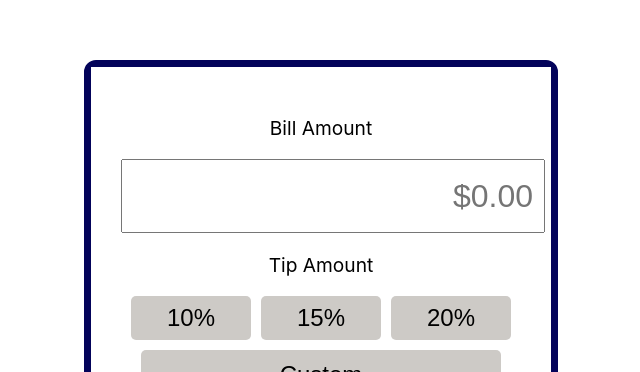
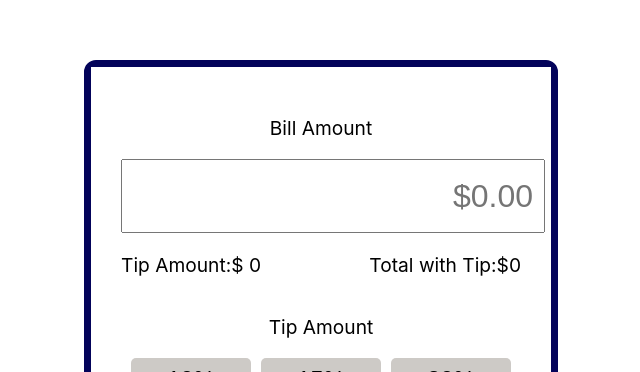
Before and after one commit to kfoley123/tipCalculator, a React (Create React App) app: page / in a window 1280 px wide. Shown: the part 580-952 px from the top of the page, without its empty margins (556-1196 px from the left). Built offline with nearby package versions, Linux system fonts and the light colour scheme; the HTML template or start-up script is replaced by a standard one.

Commit message:
hooked up the bill amount, the tip amount and the total with tip to the onChange event.

```diff
--- a/src/App.css
+++ b/src/App.css
@@ -12,6 +12,11 @@
     width: 400px;
     background-color: white;
     padding: 30px;
+}
+
+.tipTotals {
+    display: flex;
+    justify-content: space-between;
 }
 
 .calculatorFunctions > input {
--- a/src/App.js
+++ b/src/App.js
@@ -1,12 +1,34 @@
 import "./App.css";
+import React, { useState } from "react";
 
 function App() {
+    const [billAmount, setBillAmount] = useState(0);
+
+    function getTipAmount(bill, tip) {
+        return parseInt(bill) * (tip / 100);
+    }
+
+    function getTotalwTip(bill, tip) {
+        return getTipAmount(bill, tip) + parseInt(bill);
+    }
+
     return (
         <div className="calculatorContainer">
             <div className="calculatorFunctions">
                 <p>Bill Amount</p>
 
-                <input type="text" placeholder="$0.00" />
+                <input
+                    type="text"
+                    placeholder="$0.00"
+                    onChange={(event) => setBillAmount(event.target.value)}
+                />
+                <div className="tipTotals">
+                    <p>Tip Amount:$ {getTipAmount(billAmount, 15)}</p>
+                    <p>
+                        Total with Tip:$
+                        {getTotalwTip(billAmount, 15)}
+                    </p>
+                </div>
 
                 <div>
                     <div>
@@ -34,7 +56,8 @@ function App() {
             </div>
             <div className="finalOutput">
                 <p>
-                    <span>$0.00</span> / per person
+                    <span>${getTotalwTip(billAmount, 15) / 2}</span> / per
+                    person
                 </p>
             </div>
         </div>
```
